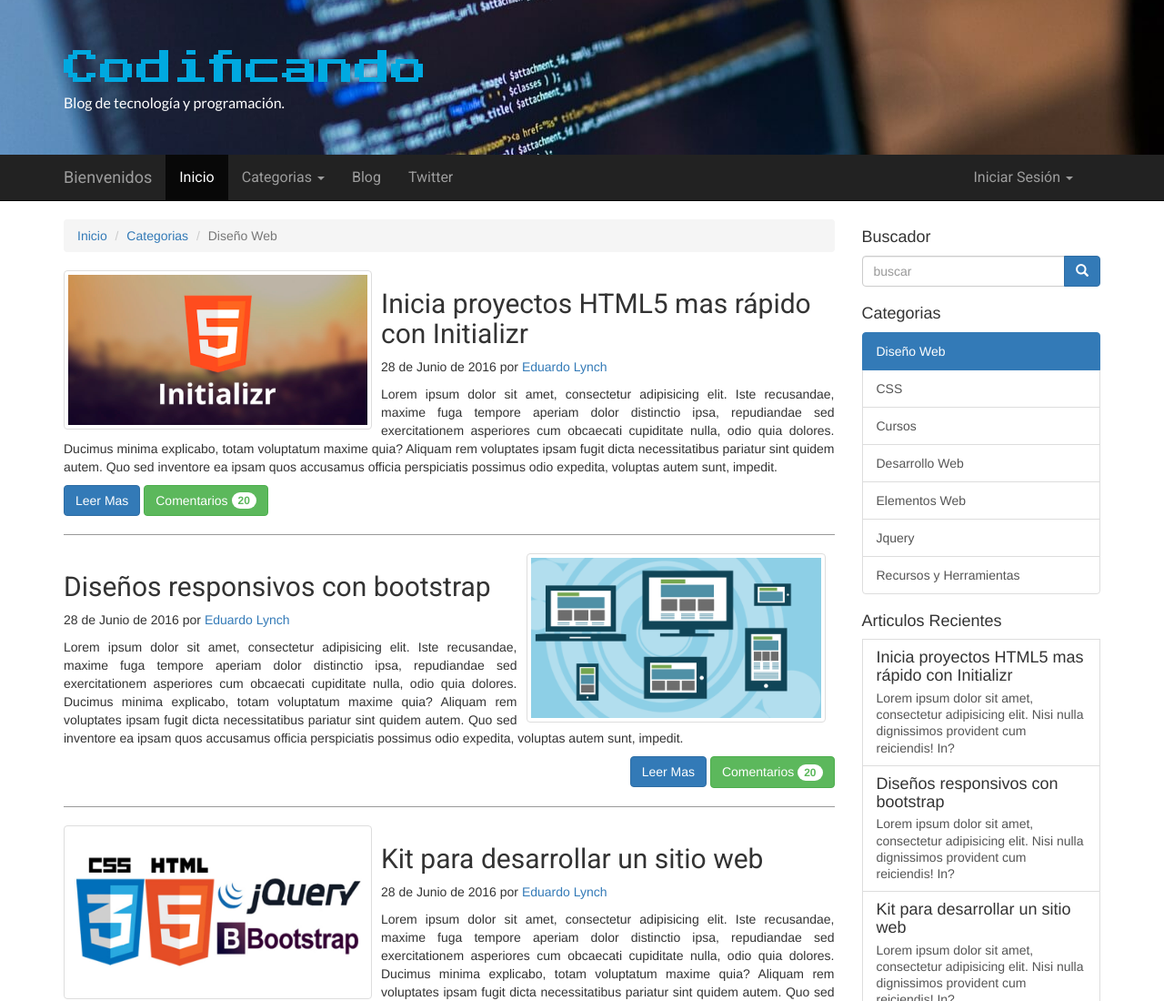
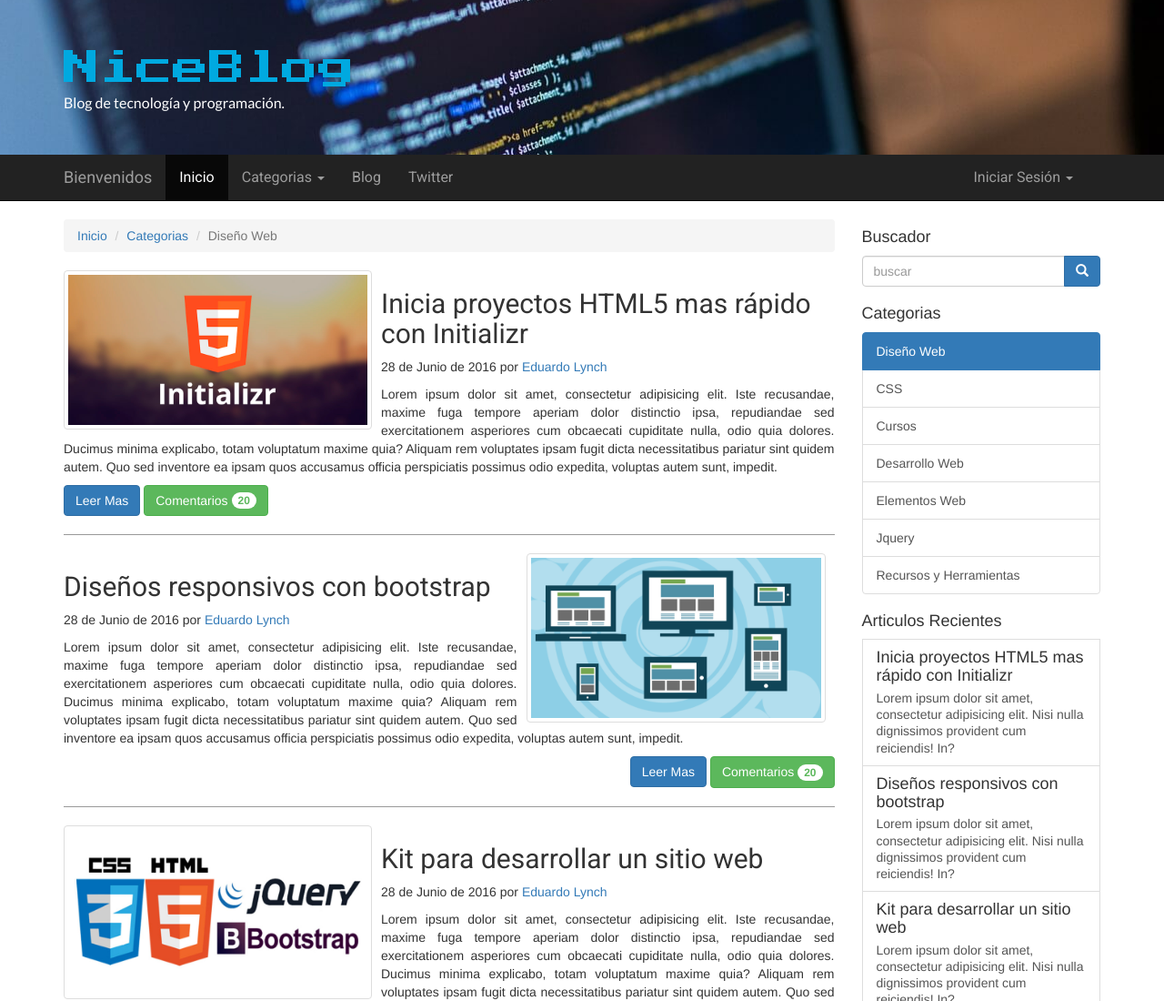
Before and after one commit to Edulynch/nice-blog, a plain HTML site: page index.html in a window 1280 px wide. Shown: the top 1100 px of the page at 91% size. Drawn offline with Linux system fonts and the light colour scheme.

Commit message:
Update index.html

```diff
--- a/index.html
+++ b/index.html
@@ -14,7 +14,7 @@
 	<header>
 		<section class="jumbotron">
 			<div class="container">
-				<h1 class="titulo">Codificando</h1>
+				<h1 class="titulo">NiceBlog</h1>
 				<p>Blog de tecnología y programación.</p>
 			</div>
 		</section>
```
